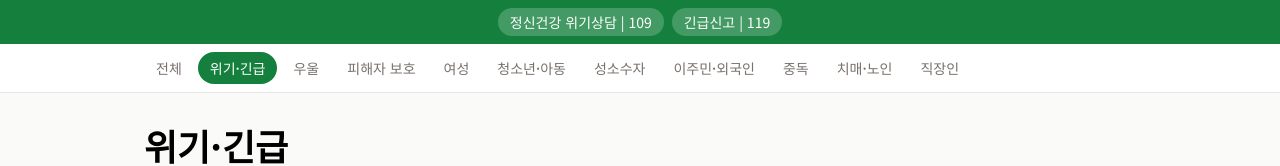
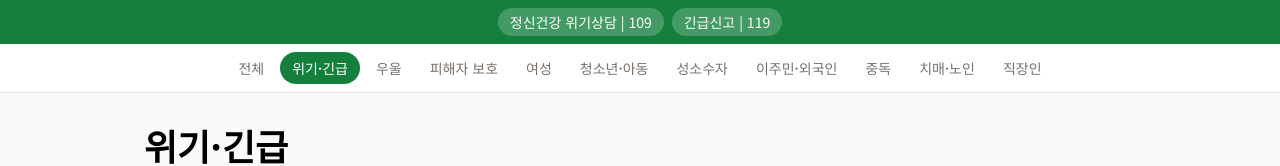
Before and after one commit to gunhalee/maeum-helpline, a Next.js app: page /crisis in a window 1280 px wide. Shown: the top 166 px of the page. Built offline with nearby package versions, Linux system fonts and the light colour scheme; no server answers.

Commit message:
minor update

```diff
--- a/src/components/NavBar.tsx
+++ b/src/components/NavBar.tsx
@@ -15,7 +15,7 @@ export default function NavBar() {
       aria-label="카테고리 네비게이션"
     >
       <div className="scrollbar-hide overflow-x-auto">
-        <div className="mx-auto flex max-w-5xl gap-1 px-4 py-2">
+        <div className="mx-auto flex max-w-5xl justify-center gap-1 px-4 py-2">
           <Link
             href="/"
             className={`${tabBaseClass} ${
```
